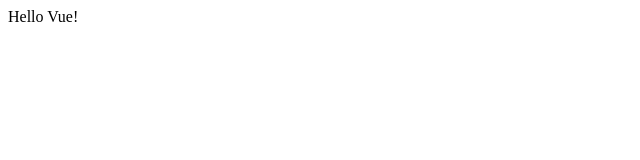
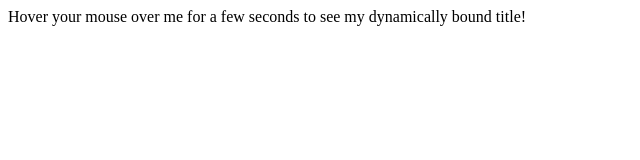
Before and after one commit to tomohikoseven/vuejs2_tutorial, a plain HTML site: page index.html in a window 1280 px wide. Shown: the whole page, without its empty margins (0-640 px from the left). Drawn offline with nearby package versions, Linux system fonts and the light colour scheme.

Commit message:
Add/はじめに 宣言的レンダリング.

```diff
--- a/index.html
+++ b/index.html
@@ -5,15 +5,18 @@
   <script src="https://unpkg.com/vue"></script>
 </head>
 <body>
-  <div id="app">
-    {{ message }}
+  <div id="app-2">
+    <span v-bind:title="message">
+      Hover your mouse over me for a few seconds
+      to see my dynamically bound title!
+    </span>
   </div>
 
   <script>
-    var app = new Vue({
-      el: '#app',
+    var app2 = new Vue({
+      el: '#app-2',
       data: {
-        message: 'Hello Vue!'
+        message: 'You loaded this page on ' + new Date().toLocaleString()
       }
     })
   </script>
```
